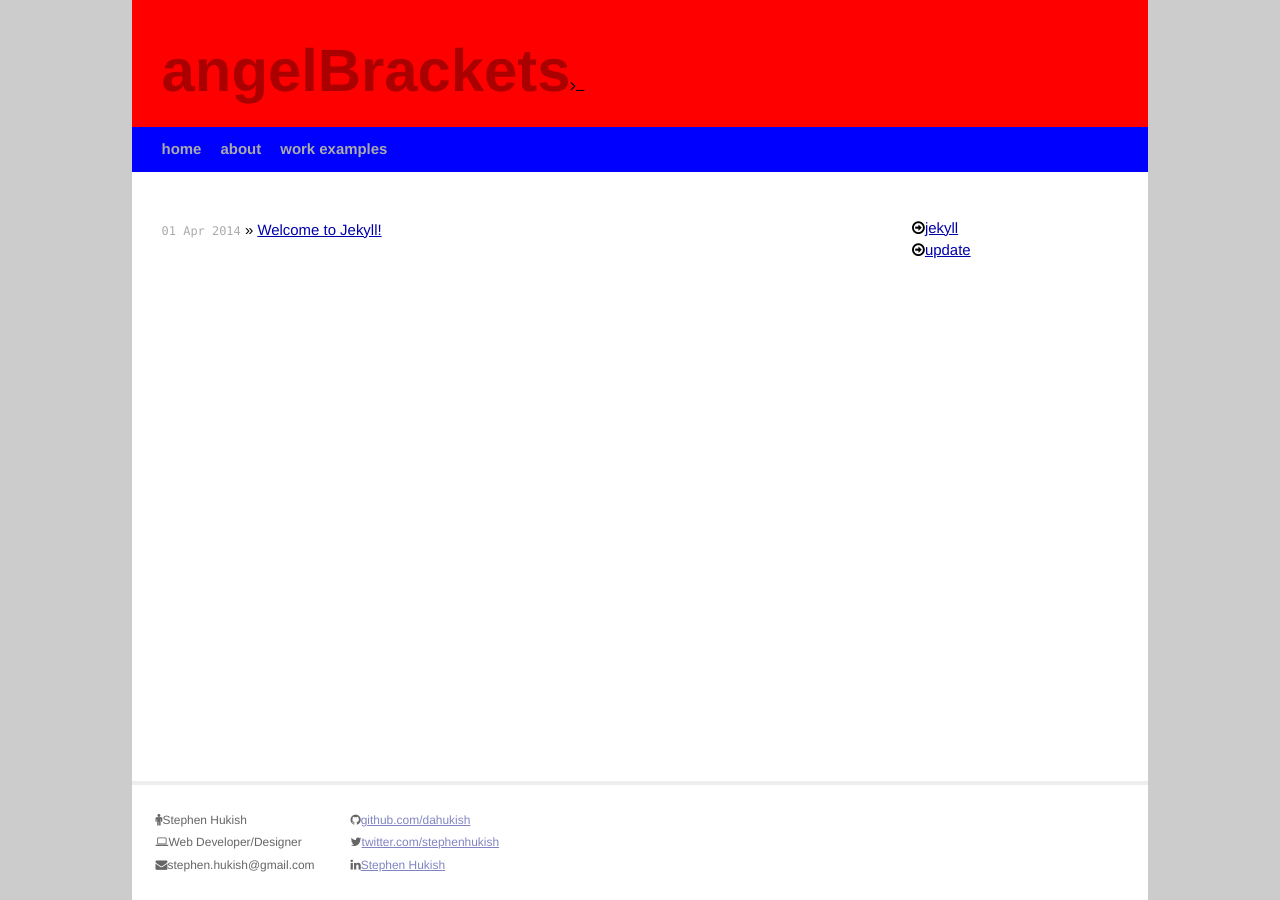
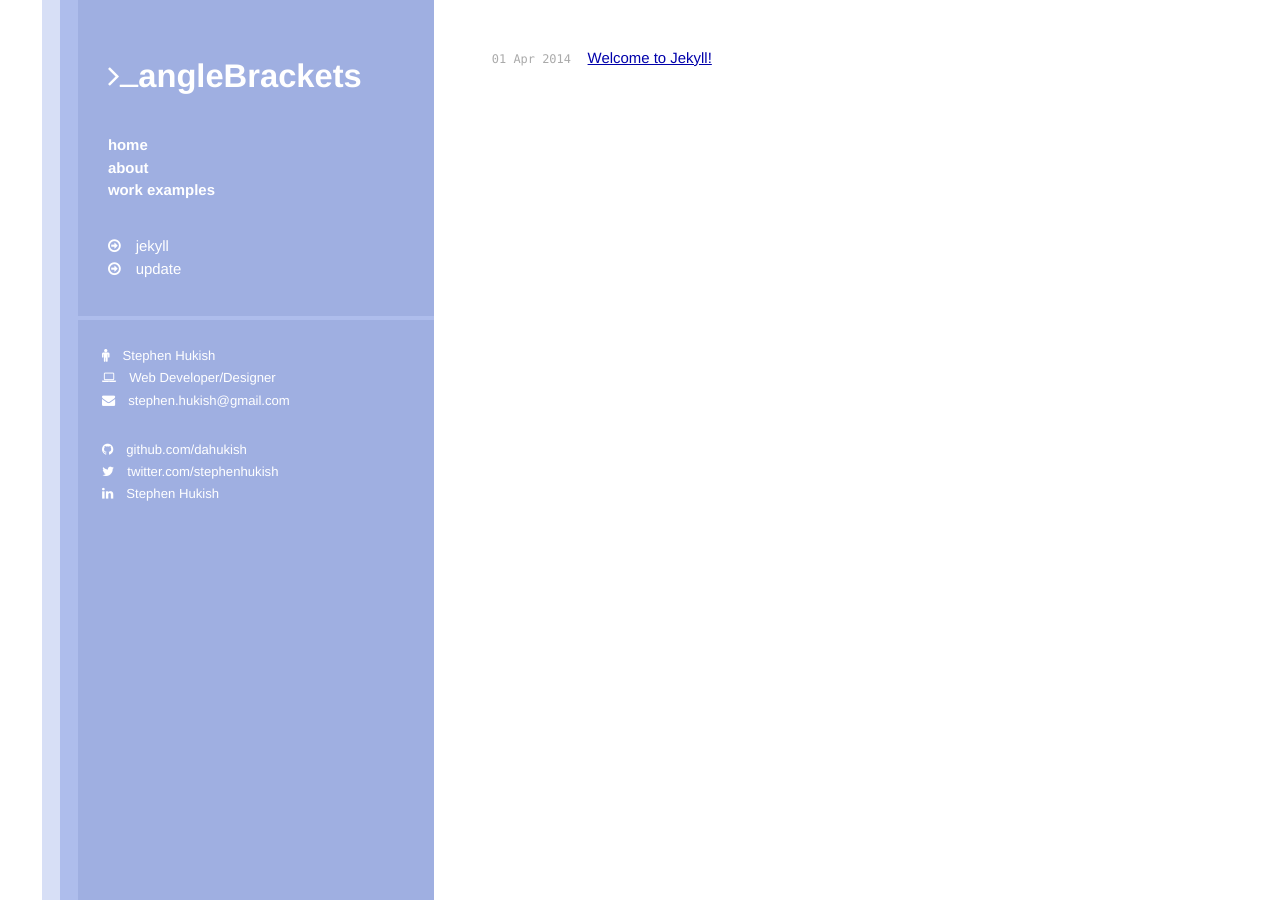
Before and after one commit to dahukish/dahukish.github.io, a Jekyll site: the page built from index.html, in a window 1280 px wide. Built offline with Jekyll 4.4.1, drawn with Linux system fonts in a browser that asks for light colours; nearby versions of some CDN libraries; Markdown is read by kramdown in place of the engine named in the settings.

Commit message:
re-arranged layout to have a more prominent sidebar

```diff
--- /dev/null
+++ b/_assets/sass/_functions.scss
@@ -0,0 +1,3 @@
+@function dynamic_font_size($ems) {
+  @return ($ems / $site_width) * 100em;
+}
--- a/_data/config.yml
+++ b/_data/config.yml
@@ -1,4 +1,4 @@
-name: angelBrackets
+name: angleBrackets
 owner: Stephen Hukish
 position: Web Developer/Designer
 email: stephen.hukish@gmail.com
--- a/_includes/footer.html
+++ b/_includes/footer.html
@@ -1,4 +1,4 @@
-<footer>
+<footer role="footer">
   <div class="contact">
     <p>
     <i class="fa fa-male"></i><span>{{ site.data.config.owner }}</span><br />
--- a/_includes/header.html
+++ /dev/null
@@ -1,8 +0,0 @@
-<header role="banner">
-  <h1 class="title"><a href="/">{{ site.data.config.name }}</a><i class="fa fa-terminal"></i></h1>
-  <nav role="navigation">
-    <a class="extra" href="/">home</a>
-    <a class="extra" href="/about">about</a>
-    <a class="extra" href="/work-examples">work examples</a>
-  </nav>
-</header>
--- /dev/null
+++ b/_includes/sidenav.html
@@ -0,0 +1,18 @@
+<section class="sidebar" role="complementary">
+  <header role="banner">
+    <h1 class="title"><a href="/"><i class="fa fa-terminal"></i>{{ site.data.config.name }}</a></h1>
+    <nav role="navigation">
+      <a class="extra" href="/">home</a>
+      <a class="extra" href="/about">about</a>
+      <a class="extra" href="/work-examples">work examples</a>
+    </nav>
+  </header>
+  <ul>
+  {% for category in site.categories %}
+    <li>
+      <i class="fa fa-arrow-circle-o-right"></i><a href="/{{ category | first | slugize }}">{{ category | first }}</a>
+    </li>
+  {% endfor %}
+  </ul>
+  {% include footer.html %}
+</section>
--- a/_layouts/default.html
+++ b/_layouts/default.html
@@ -17,20 +17,10 @@
       </head>
     <body>
       <div class="site">
-          {% include header.html %}
+          {% include sidenav.html %}
           <section class="content" role="main">
             {{ content }}
           </section>
-          <section class="sidebar" role="complementary">
-            <ul>
-            {% for category in site.categories %}
-              <li>
-                <i class="fa fa-arrow-circle-o-right"></i><a href="/{{ category | first | slugize }}">{{ category | first }}</a>
-              </li>
-            {% endfor %}
-            </ul>
-          </section>
-          {% include footer.html %}
-        </div>
+      </div>
     </body>
 </html>
--- a/css/main.css
+++ b/css/main.css
@@ -35,13 +35,16 @@ a:visited {
   -moz-box-sizing: border-box;
   box-sizing: border-box; }
 
+/* colours */
+/* sizes */
+/* breakpoints */
 /*****************************************************************************/
 /*
 /* Site Structure
 /*
 /*****************************************************************************/
 html, body {
-  background-color: #cccccc; }
+  background-color: #fff; }
 
 /*****************************************************************************/
 /*
@@ -70,22 +73,17 @@ html, body {
   max-width: 68em;
   margin-left: auto;
   margin-right: auto;
-  *zoom: 1;
-  margin-right: 0;
   position: relative;
   font-size: 115%;
+  color: white;
   text-align: justify;
-  width: 70em;
+  max-width: 80em;
   min-height: 100%;
+  height: 100%;
   margin: 0 auto 2em;
   line-height: 1.5em;
   background-color: white;
-  padding-bottom: 10em; }
-  .site:before, .site:after {
-    content: " ";
-    display: table; }
-  .site:after {
-    clear: both; }
+  border-left: 1.25em solid #d7dff6; }
   .site:before, .site:after {
     content: " ";
     display: table; }
@@ -96,7 +94,6 @@ html, body {
     display: block;
     margin-right: 2.35765%;
     width: 100%;
-    background-color: #f00;
     padding: 2em 0 0; }
     .site header:last-child {
       margin-right: 0; }
@@ -108,30 +105,33 @@ html, body {
       display: block;
       margin-right: 2.35765%;
       width: 100%;
-      background-color: #00f;
       padding: 0.75em 1em; }
       .site header nav:last-child {
         margin-right: 0; }
-  .site .title {
+      .site header nav a {
+        display: inline-block;
+        width: 100%; }
+    .site header .title {
       display: inline-block;
       margin: 2em; }
-    .site .title a {
-      font-size: 4em;
-      color: #a00; }
-      .site .title a:hover {
-        color: #000; }
+      .site header .title a {
+        font-size: 2.1875em;
+        color: white; }
+        .site header .title a:hover {
+          color: #d7dff6; }
     .site header a.extra {
-    color: #aaa;
+      color: white;
       margin-left: 1em; }
       .site header a.extra:hover {
-    color: #000; }
+        color: #d7dff6; }
   .site .meta {
     color: #aaa; }
   .site .content {
     float: left;
     display: block;
     margin-right: 2.35765%;
-    width: 74.41059%;
+    width: 65.88078%;
+    margin-right: 0;
     padding: 3em 2em 1em; }
     .site .content:last-child {
       margin-right: 0; }
@@ -139,8 +139,11 @@ html, body {
     float: left;
     display: block;
     margin-right: 2.35765%;
-    width: 23.23176%;
-    margin-right: 0; }
+    width: 31.76157%;
+    position: relative;
+    height: 100%;
+    background-color: #9fafe1;
+    border-left: 1.25em solid #aebdec; }
     .site .sidebar:last-child {
       margin-right: 0; }
     .site .sidebar ul {
@@ -148,43 +151,75 @@ html, body {
       display: block;
       margin-right: 2.35765%;
       width: 100%;
-      margin-top: 3em; }
+      margin-top: 1.5em; }
       .site .sidebar ul:last-child {
         margin-right: 0; }
       .site .sidebar ul li {
-        list-style: none; }
-  .site footer {
+        list-style: none;
+        padding-left: 2em; }
+        .site .sidebar ul li a {
+          margin-left: 1em;
+          color: white;
+          text-decoration: none; }
+          .site .sidebar ul li a:hover {
+            color: #d7dff6; }
+    .site .sidebar footer {
       float: left;
       display: block;
       margin-right: 2.35765%;
       width: 100%;
-    position: absolute;
+      margin-top: 3em;
+      position: relative;
+      height: 20em;
       bottom: 0;
       padding: 1em 2em;
       font-size: 80%;
-    color: #666;
-    border-top: 4px solid #eee;
-    margin-top: 2em;
-    overflow: hidden; }
-    .site footer:last-child {
+      color: white;
+      border-top: 4px solid #aebdec; }
+      .site .sidebar footer:last-child {
         margin-right: 0; }
-  .site footer .contact {
+    .site .sidebar footer .contact {
       float: left;
-    margin-right: 3em; }
-  .site footer .contact a {
-    color: #8085C1; }
-  .site footer .rss {
+      margin-right: 3em;
+      font-size: 110%; }
+      .site .sidebar footer .contact span {
+        margin-left: 1em; }
+    .site .sidebar footer .contact a {
+      color: white;
+      text-decoration: none; }
+      .site .sidebar footer .contact a:hover {
+        color: #d7dff6; }
+    .site .sidebar footer .rss {
       margin-top: 1.1em;
       margin-right: -.2em;
       float: right; }
-  .site footer .rss img {
+    .site .sidebar footer .rss img {
       border: 0; }
-  @media screen and (max-width: 500px) {
+  @media screen and (max-width: 750px) {
+    .site {
+      width: 100%; }
+      .site header .title a {
+        font-size: 2.1875em; } }
+  @media screen and (max-width: 550px) {
     .site nav {
       background-color: #0f0 !important; } }
-  @media screen and (max-width: 350px) {
-    .site nav {
-      display: none !important; } }
+  @media screen and (max-width: 386px) {
+    .site header .title a {
+      font-size: 2.1875em; }
+    .site .content {
+      float: left;
+      display: block;
+      margin-right: 4.82916%;
+      width: 100%; }
+      .site .content:last-child {
+        margin-right: 0; }
+    .site .sidebar {
+      float: left;
+      display: block;
+      margin-right: 4.82916%;
+      width: 100%; }
+      .site .sidebar:last-child {
+        margin-right: 0; } }
 
 /*****************************************************************************/
 /*
```
Also changed, not shown: _assets/sass/_variables.scss (+23 -7 lines), _assets/sass/main.scss (+87 -28 lines), 1 other file. Lines whose indentation alone changed are shown as unchanged.
